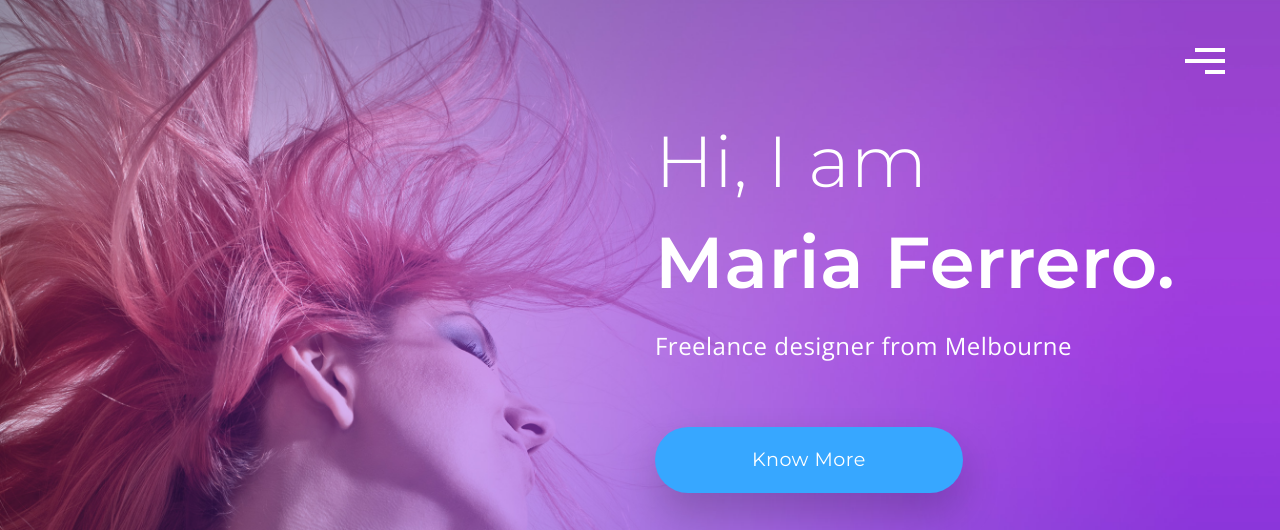
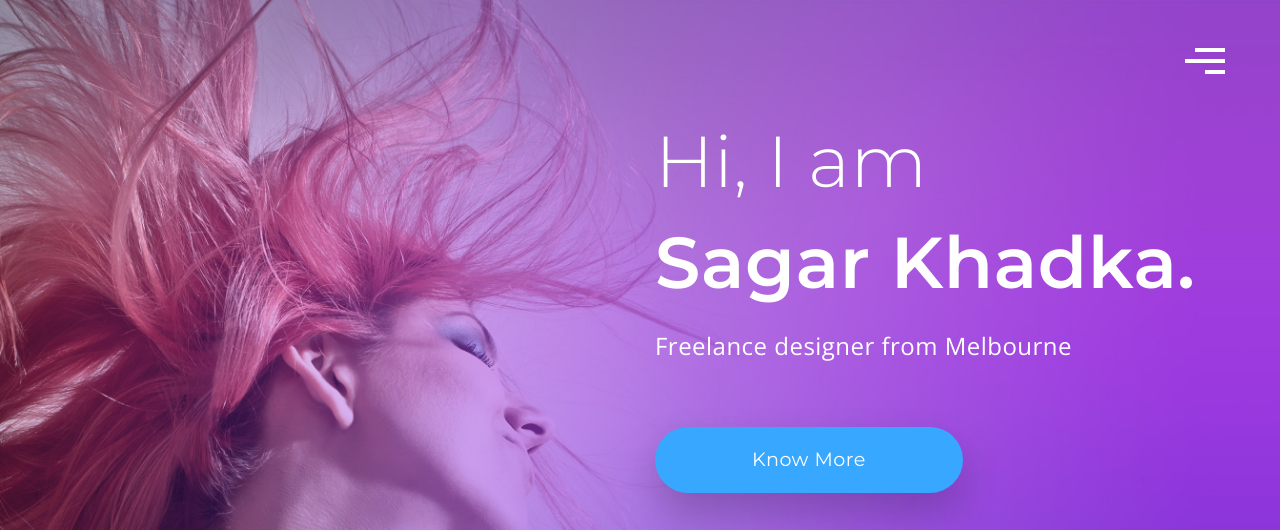
Before and after one commit to subashniraula6/sagar-website, a plain HTML site: page index.html in a window 1280 px wide. Shown: the top 530 px of the page. Drawn offline with nearby package versions, Linux system fonts and the light colour scheme; a script that the page names is missing.

Commit message:
Update index.html

```diff
--- a/index.html
+++ b/index.html
@@ -50,7 +50,7 @@
               </nav>
               <!-- <a href="#" class="menu"><img src="assets/menu.png"></a> -->
               <div class="hero-text">
-                <h1><span>Hi, I am</span><br>Maria Ferrero.</h1>
+                <h1><span>Hi, I am</span><br>Sagar Khadka.</h1>
                 <h3>Freelance designer from Melbourne</h3>
                 <a href="#" class="btn btn-lg btn-primary">Know More</a>
                 <ul class="social-links">
```
